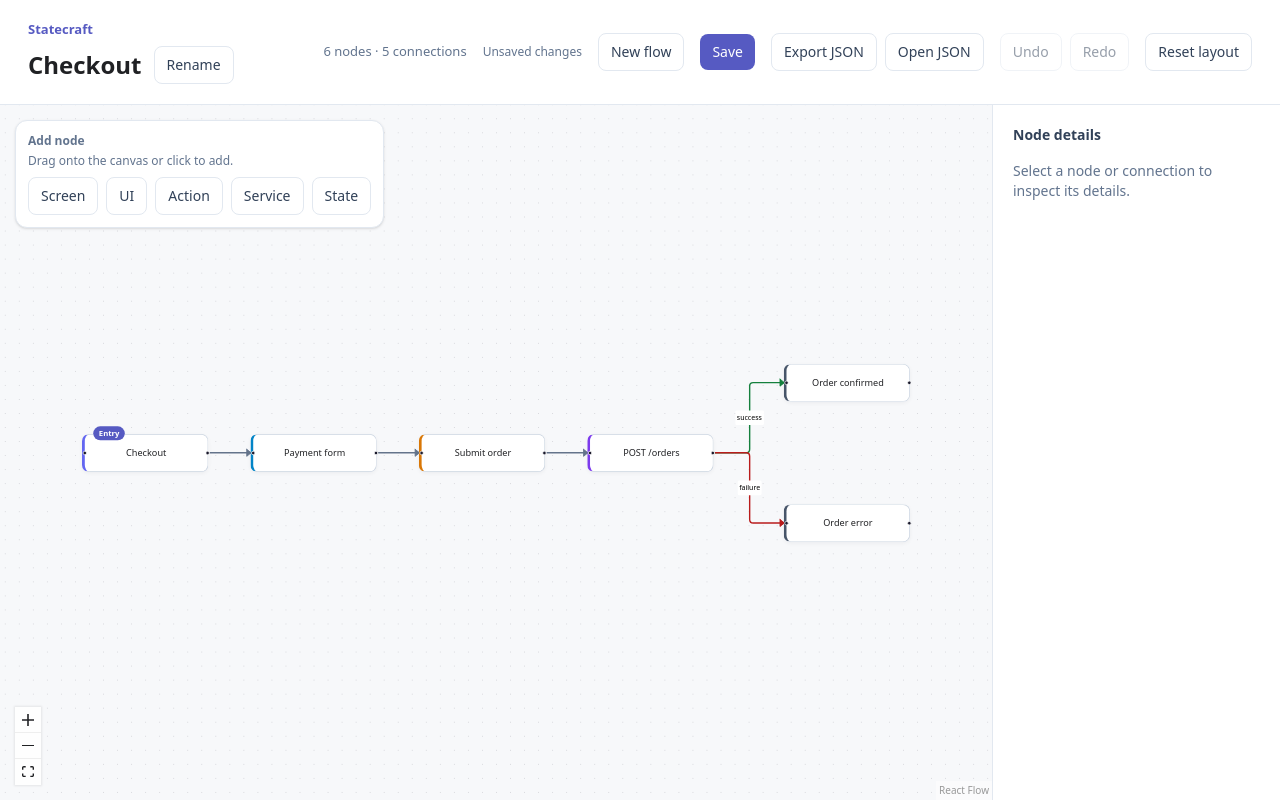
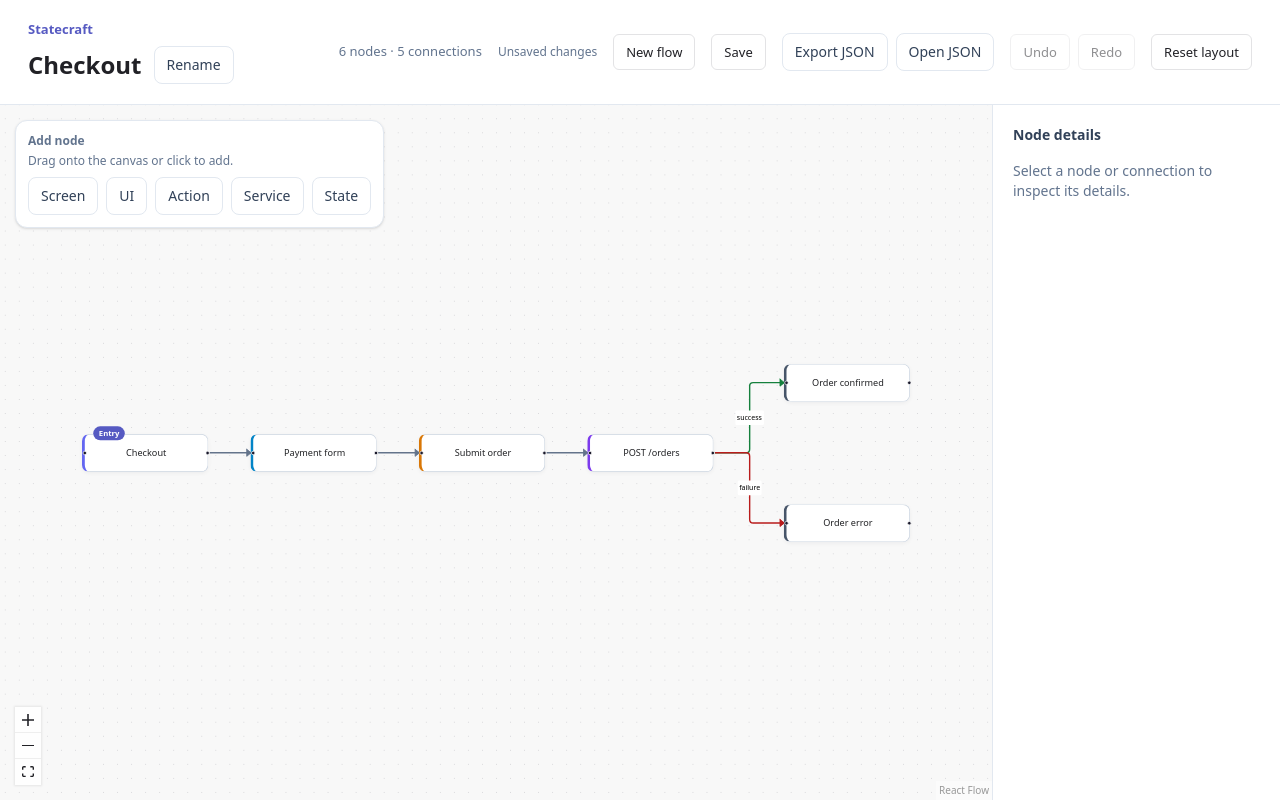
Before and after one commit to NicolasMilliard/statecraft, a React (Vite) app in the folder apps/web/: page / in a window 1280 px wide. Built offline with nearby package versions, Linux system fonts and the light colour scheme.

Commit message:
feat(web): introduce visual tokens and shared button

```diff
--- a/apps/web/src/App.tsx
+++ b/apps/web/src/App.tsx
@@ -8,6 +8,7 @@ import { checkoutFlow, checkoutLayout } from './examples/checkout';
 import { EdgeInspector } from './inspector/EdgeInspector';
 import { NodeInspector } from './inspector/NodeInspector';
 import { SelectionInspector } from './inspector/SelectionInspector';
+import { Button } from './ui/Button';
 
 export default function App() {
   const {
@@ -114,24 +115,20 @@ export default function App() {
             {hasUnsavedChanges ? 'Unsaved changes' : 'Saved locally'}
           </p>
 
-          <button
-            type="button"
+          <Button
             onClick={handleNewFlow}
             disabled={isRestoring}
             title="Create an empty flow. This can be undone."
-            className="cursor-pointer rounded-lg border border-slate-200 bg-white px-3 py-2 text-sm font-medium text-slate-700 hover:bg-slate-50 focus-visible:outline-2 focus-visible:outline-offset-2 focus-visible:outline-brand disabled:cursor-not-allowed disabled:opacity-50"
           >
             New flow
-          </button>
+          </Button>
 
-          <button
-            type="button"
+          <Button
             onClick={save}
             disabled={!hasUnsavedChanges && storageError === null}
-            className="cursor-pointer rounded-lg bg-brand px-3 py-2 text-sm font-medium text-white hover:opacity-90 focus-visible:outline-2 focus-visible:outline-offset-2 focus-visible:outline-brand disabled:cursor-not-allowed disabled:opacity-50"
           >
             {willReplaceInvalidDraft ? 'Replace local copy' : 'Save'}
-          </button>
+          </Button>
 
           <FlowFileActions
             key={flow.id}
@@ -143,32 +140,26 @@ export default function App() {
           />
 
           <div role="group" aria-label="Edit history" className="flex gap-2">
-            <button
-              type="button"
+            <Button
               onClick={undo}
               disabled={!canUndo || isRestoring}
-              className="cursor-pointer rounded-lg border border-slate-200 bg-white px-3 py-2 text-sm font-medium text-slate-700 hover:bg-slate-50 focus-visible:outline-2 focus-visible:outline-offset-2 focus-visible:outline-brand disabled:cursor-not-allowed disabled:opacity-50"
+              variant="secondary"
             >
               Undo
-            </button>
+            </Button>
 
-            <button
-              type="button"
+            <Button
               onClick={redo}
               disabled={!canRedo || isRestoring}
-              className="cursor-pointer rounded-lg border border-slate-200 bg-white px-3 py-2 text-sm font-medium text-slate-700 hover:bg-slate-50 focus-visible:outline-2 focus-visible:outline-offset-2 focus-visible:outline-brand disabled:cursor-not-allowed disabled:opacity-50"
+              variant="secondary"
             >
               Redo
-            </button>
+            </Button>
           </div>
 
-          <button
-            type="button"
-            onClick={resetLayout}
-            className="cursor-pointer rounded-lg border border-slate-200 bg-white px-3 py-2 text-sm font-medium text-slate-700 hover:bg-slate-50 focus-visible:outline-2 focus-visible:outline-offset-2 focus-visible:outline-brand"
-          >
+          <Button onClick={resetLayout} variant="secondary">
             Reset layout
-          </button>
+          </Button>
         </div>
 
         {storageError !== null && (
--- a/apps/web/src/index.css
+++ b/apps/web/src/index.css
@@ -2,14 +2,33 @@
 @import '@xyflow/react/dist/style.css' layer(base);
 
 @theme {
+  --color-canvas: #f8f8f8;
+  --color-surface: #ffffff;
+  --color-surface-hover: #f1f1f2;
+  --color-surface-pressed: #e8e8eb;
+
+  --color-foreground: #212126;
+  --color-muted: #666671;
+
+  --color-border: #e3e3e5;
+  --color-border-strong: #b6b6bc;
+
   --color-brand: #565ac2;
+  --color-brand-hover: #484ca8;
+  --color-brand-pressed: #3f4396;
+  --color-brand-foreground: #ffffff;
+
+  --radius-control: 0.375rem;
+
+  --text-ui: 0.8125rem;
+  --text-ui--line-height: 1.25rem;
 }
 
 @layer base {
   :root {
     font-family: system-ui, sans-serif;
-    color: #202124;
-    background: #f7f8fa;
+    color: var(--color-foreground);
+    background: var(--color-canvas);
     font-synthesis: none;
   }
 
--- /dev/null
+++ b/apps/web/src/ui/Button.tsx
@@ -0,0 +1,42 @@
+import type { ComponentPropsWithRef } from 'react';
+
+type ButtonProps = ComponentPropsWithRef<'button'> & {
+  readonly variant?: 'primary' | 'secondary';
+};
+
+const baseClasses = [
+  'inline-flex min-h-9 items-center justify-center gap-2',
+  'rounded-control border px-3 py-1.5 text-ui font-medium',
+  'cursor-pointer disabled:cursor-not-allowed disabled:opacity-50',
+  'focus-visible:outline-2 focus-visible:outline-offset-2',
+  'focus-visible:outline-brand',
+  'motion-safe:transition-colors motion-safe:duration-150',
+].join(' ');
+
+const variantClasses = {
+  primary: [
+    'border-transparent bg-brand text-brand-foreground',
+    'enabled:hover:bg-brand-hover',
+    'enabled:active:bg-brand-pressed',
+  ].join(' '),
+  secondary: [
+    'border-border bg-surface text-foreground',
+    'enabled:hover:bg-surface-hover',
+    'enabled:active:bg-surface-pressed',
+  ].join(' '),
+};
+
+export function Button({
+  variant = 'secondary',
+  type = 'button',
+  className = '',
+  ...props
+}: ButtonProps) {
+  return (
+    <button
+      {...props}
+      type={type}
+      className={`${baseClasses} ${variantClasses[variant]} ${className}`}
+    />
+  );
+}
```
